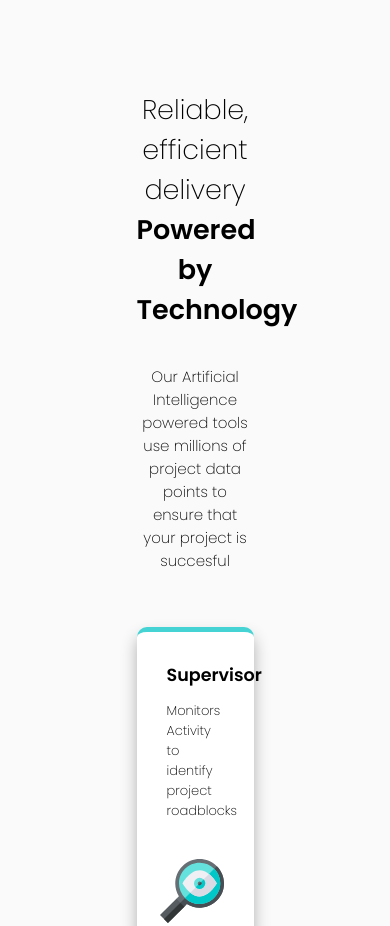
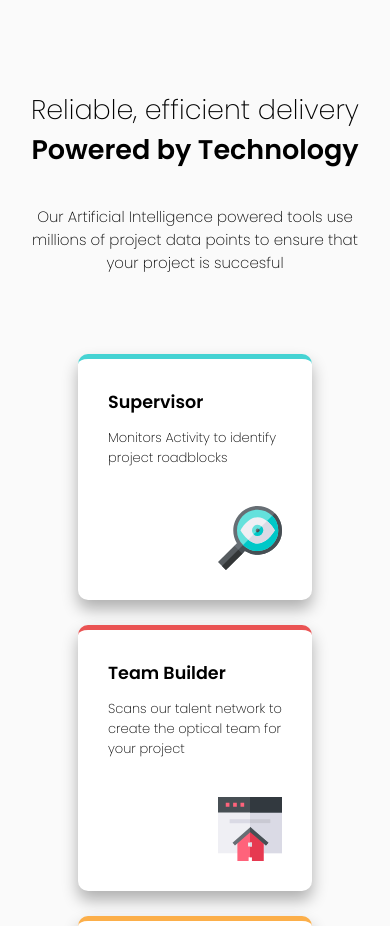
Before and after one commit to OscarTerceros/fm-four_card, a plain HTML site: page index.html in a window 390 px wide. Shown: the top 926 px of the page. Drawn offline with Linux system fonts and the light colour scheme.

Commit message:
update media query

```diff
--- a/css/style.css
+++ b/css/style.css
@@ -11,12 +11,13 @@ body{
   margin: 0;
   background-color: #fafafa;
 }
-
-
 .container {
   margin: 0 auto;
-  width: 30%;
+  width: 100%;
 }
+
+/*-------header-------*/
+
 .title {
   text-align: center;
   margin-bottom: 55px;
@@ -36,10 +37,17 @@ body{
   margin: 0;
 }
 
-.card {
-  margin-top: 25px;
+/*-------main-------*/
+.main-container {
   display: flex;
   flex-direction: column;
+  align-items: center;
+}
+.card {
+  display: flex;
+  flex-direction: column;
+  width: 350px;
+  margin-top: 25px;
   background-color: white;
   border-radius: 10px;
   padding: 30px;
@@ -71,12 +79,20 @@ body{
   width: 64px;
   align-self: flex-end;
 }
-
-@media (max-width: 372px){
+@media screen and (max-width: 768px) {
   .container {
     margin: 0;
     width: 100%;
     padding: 0 30px;
+  }
+  .card {
+    width: 60vw;
+  }
+}
+@media screen and (max-width: 372px) {
+
+  .card {
+    width: 310px;
   }
   .titleNormal {
     font-size: 25px;
--- a/index.html
+++ b/index.html
@@ -8,15 +8,15 @@
   <link href="https://fonts.googleapis.com/css2?family=Poppins:wght@200;400;600&display=swap" rel="stylesheet">
   <link rel="stylesheet" href="css/style.css">
 </head>
-<body>
-  <header class="container">
+<body class="container">
+  <header class="header-container">
     <section class="title">
       <h2 class="titleNormal">Reliable, efficient delivery</h2>
       <h2 class="titleBold">Powered by Technology</h2>
       <p>Our Artificial Intelligence powered tools use millions of project data points to ensure that your project is succesful</p>
     </section>
   </header>
-  <main class="container">
+  <main class="main-container">
     <div class="card cyan">
       <h3>Supervisor</h3>
       <p>Monitors Activity to identify project roadblocks</p>
```
